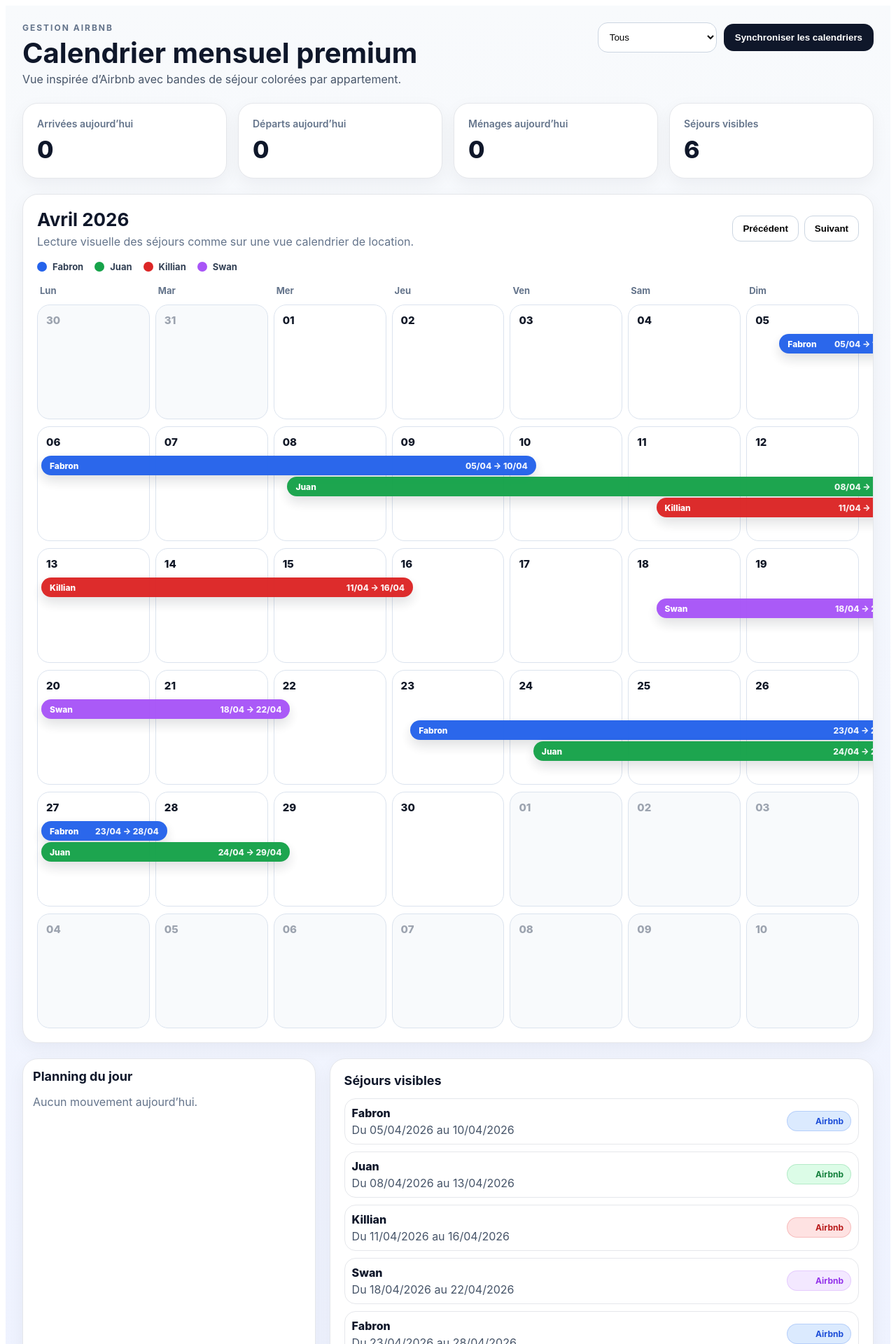
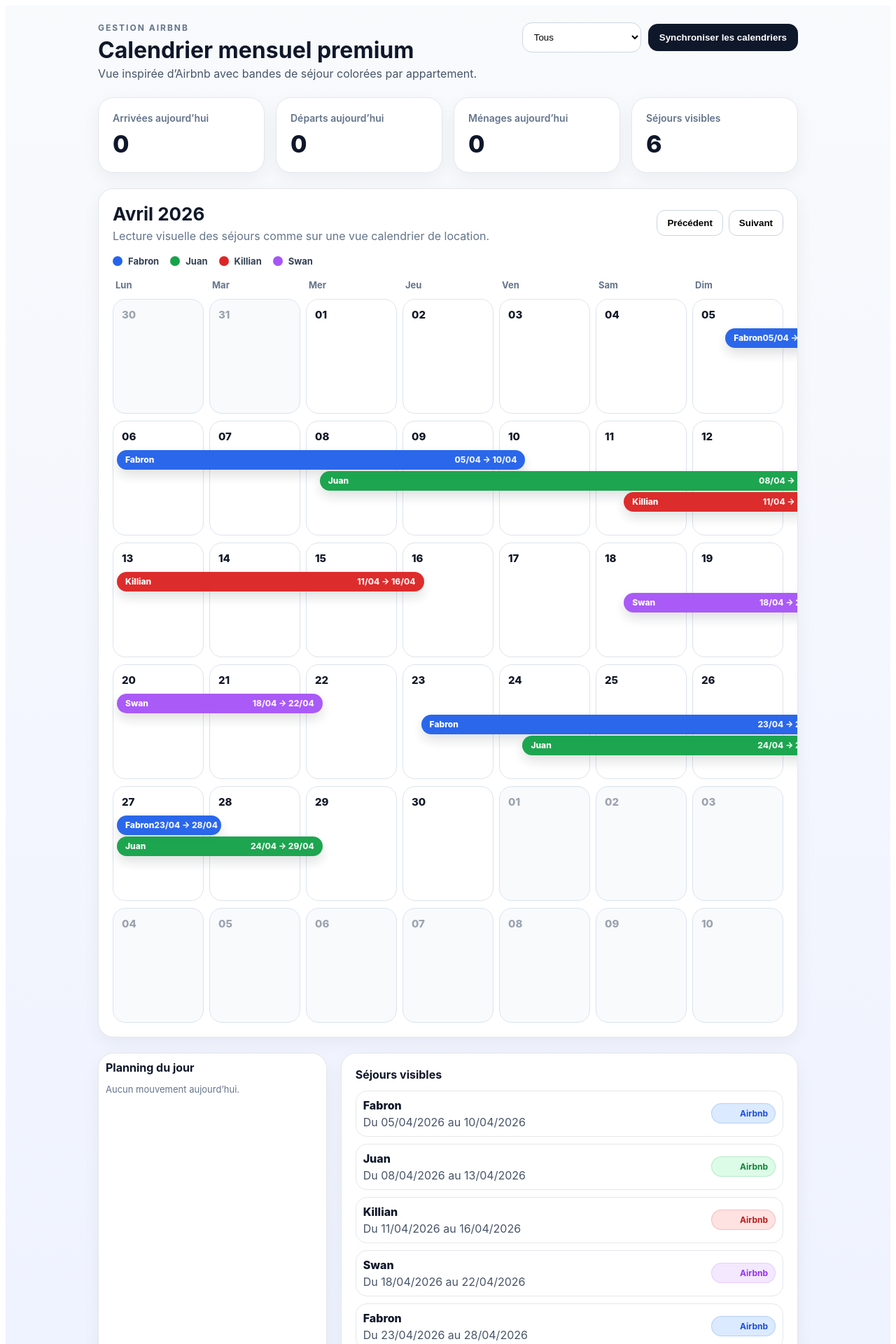
Before and after one commit to Tommynissa/gestioloc-airbnb, a React (Vite) app: page / in a window 1280 px wide. Shown: the top 1920 px of the page at 70% size. Built offline with nearby package versions, Linux system fonts and the light colour scheme.

Commit message:
Adjust layout and styling in App component

```diff
--- a/src/App.jsx
+++ b/src/App.jsx
@@ -160,11 +160,11 @@ export default function App() {
         color: "#0f172a",
       }}
     >
-      <div style={{ maxWidth: 1380, margin: "0 auto" }}>
+      <div style={{ maxWidth: 1000, margin: "0 auto" }}>
         <div style={{ display: "flex", justifyContent: "space-between", alignItems: "flex-start", gap: 20, marginBottom: 24, flexWrap: "wrap" }}>
           <div>
             <div style={{ color: "#64748b", textTransform: "uppercase", letterSpacing: 2, fontSize: 12, fontWeight: 700 }}>Gestion Airbnb</div>
-            <h1 style={{ margin: "8px 0 6px", fontSize: 40, lineHeight: 1.05 }}>Calendrier mensuel premium</h1>
+            <h1 style={{ margin: "8px 0 6px", fontSize: 32, lineHeight: 1.05 }}>Calendrier mensuel premium</h1>
             <p style={{ margin: 0, color: "#475569", fontSize: 16 }}>Vue inspirée d’Airbnb avec bandes de séjour colorées par appartement.</p>
           </div>
           <div style={{ display: "flex", gap: 10, alignItems: "center", flexWrap: "wrap" }}>
@@ -297,9 +297,9 @@ export default function App() {
           </div>
         </Card>
 
-        <div style={{ display: "grid", gridTemplateColumns: "0.7fr 1.3fr", gap: 20 }}>
-          <Card style={{ padding: 14 }}>
-            <h2 style={{ marginTop: 0, fontSize: 18 }}>Planning du jour</h2>
+        <div style={{ display: "grid", gridTemplateColumns: "0.5fr 1fr", gap: 20 }}>
+          <Card style={{ padding: 10, fontSize: 13 }}>
+            <h2 style={{ marginTop: 0, fontSize: 16 }}>Planning du jour</h2>
             {dayPlan.length === 0 ? (
               <p style={{ color: "#64748b" }}>Aucun mouvement aujourd’hui.</p>
             ) : (
@@ -319,7 +319,7 @@ export default function App() {
           </Card>
 
           <Card>
-            <h2 style={{ marginTop: 0, fontSize: 18 }}>Séjours visibles</h2>
+            <h2 style={{ marginTop: 0, fontSize: 16 }}>Séjours visibles</h2>
             {filteredReservations.map((r) => {
               const palette = APARTMENT_COLORS[r.apartment];
               return (
```
